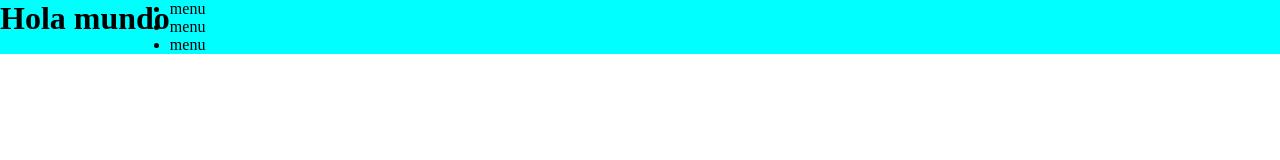
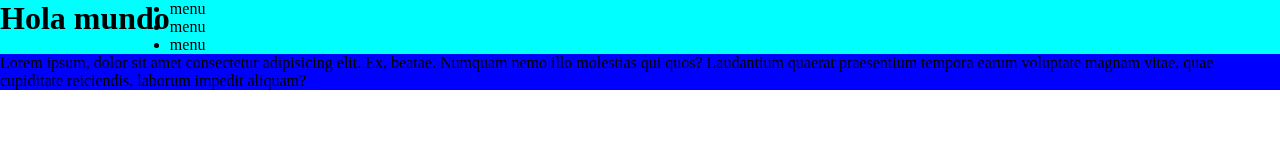
Before and after one commit to TobiasMartinezV/clase-github, a plain HTML site: page index.html in a window 1280 px wide. Drawn offline with Linux system fonts and the light colour scheme.

Commit message:
index rama-dos

```diff
--- a/index.html
+++ b/index.html
@@ -18,5 +18,10 @@
             </ul>
         </nav>
     </header>
+
+    <main>
+        <p>Lorem ipsum, dolor sit amet consectetur adipisicing elit. Ex, beatae. Numquam nemo illo molestias qui quos? Laudantium quaerat praesentium tempora earum voluptate magnam vitae, quae cupiditate reiciendis, laborum impedit aliquam?</p>
+
+    </main>
 </body>
 </html>
```
